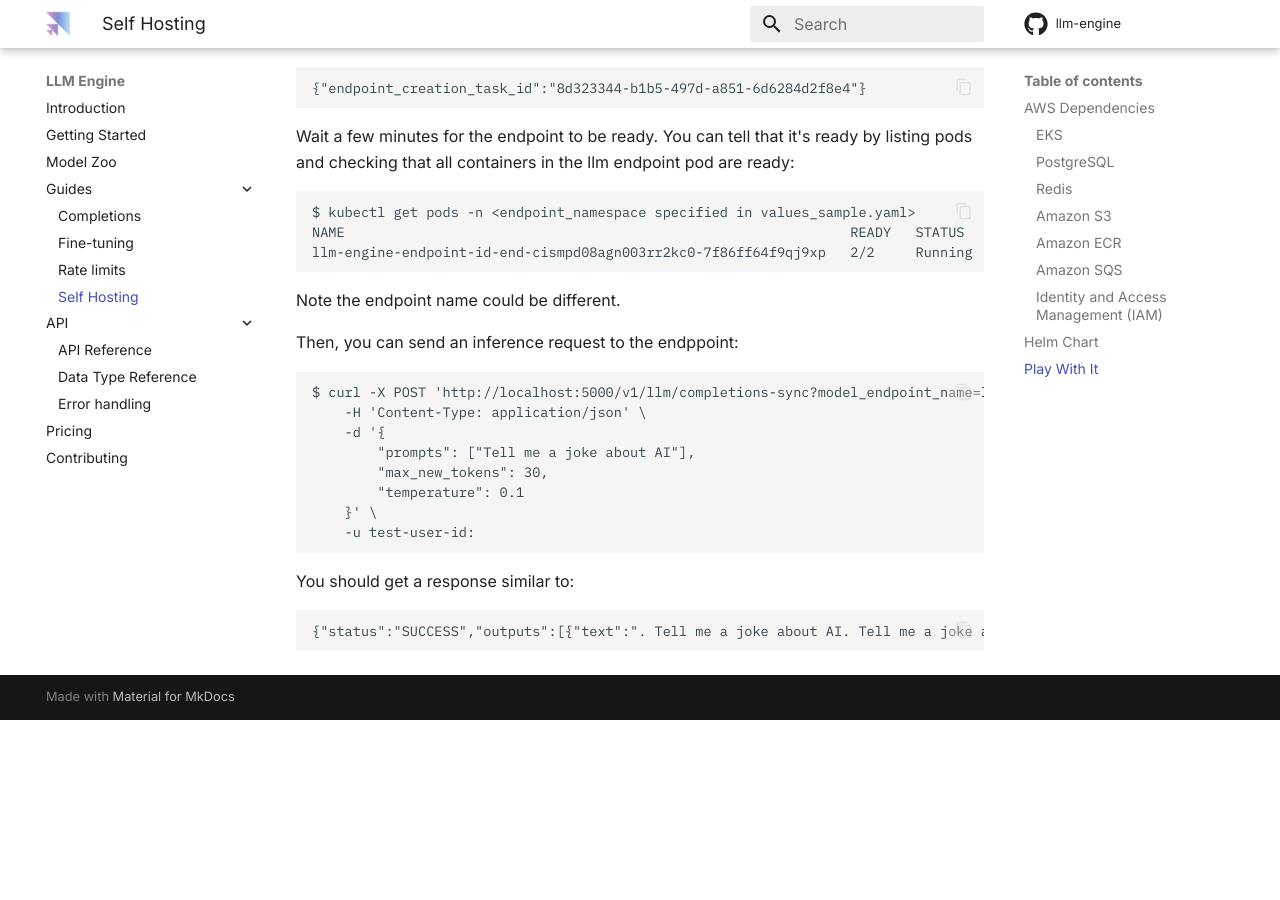
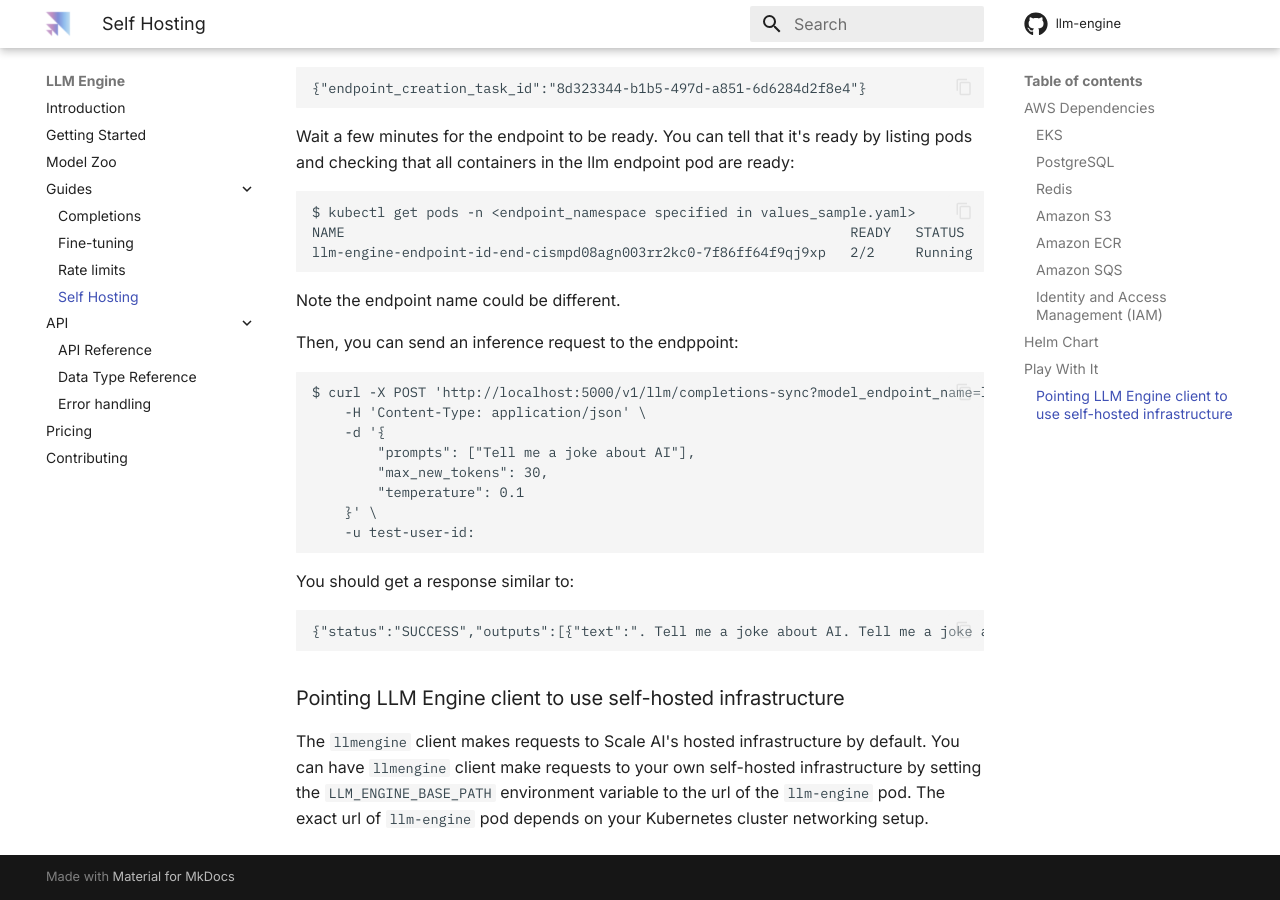
Before and after one commit to scaleapi/llm-engine, an MkDocs documentation site: the page built from docs/guides/self_hosting.md, in a window 1280 px wide and 900 px high, scrolled down 7205 px. Built offline with MkDocs 1.6.1 and Material for MkDocs 9.7.7, drawn with Linux system fonts in a browser that asks for light colours; comment, search, counter and statistics services are not loaded; before the commit the page ends 7925 px from its top, so only the background shows below that.

Commit message:
Add documentation on pointing llmengine client to self-hosted infrastructure

````diff
--- a/docs/guides/self_hosting.md
+++ b/docs/guides/self_hosting.md
@@ -201,3 +201,6 @@
 ```
 {"status":"SUCCESS","outputs":[{"text":". Tell me a joke about AI. Tell me a joke about AI. Tell me a joke about AI. Tell me","num_completion_tokens":30}],"traceback":null}
 ```
+
+### Pointing LLM Engine client to use self-hosted infrastructure
+The `llmengine` client makes requests to Scale AI's hosted infrastructure by default. You can have `llmengine` client make requests to your own self-hosted infrastructure by setting the `LLM_ENGINE_BASE_PATH` environment variable to the url of the `llm-engine` pod. The exact url of `llm-engine` pod depends on your Kubernetes cluster networking setup.
````
